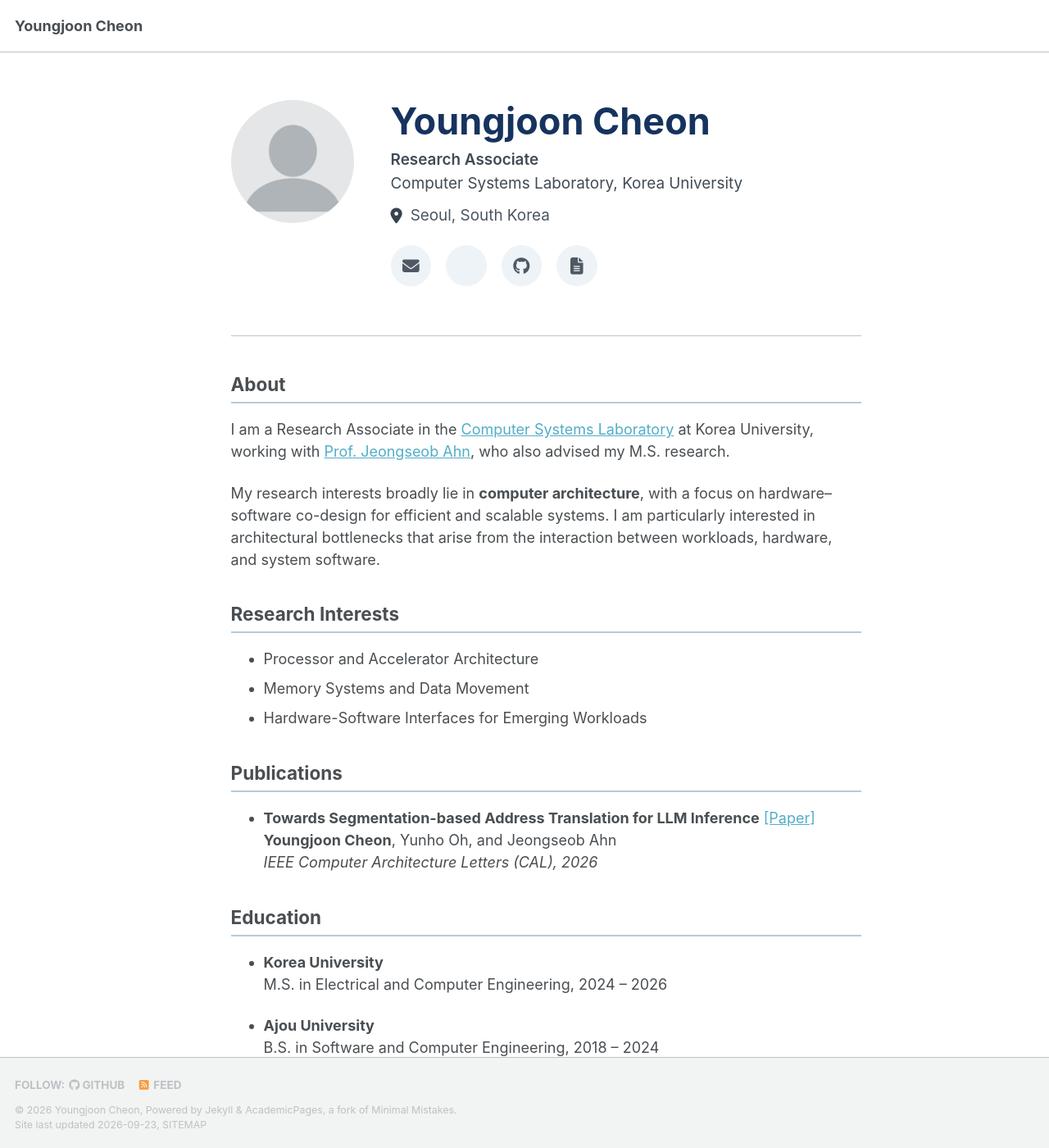
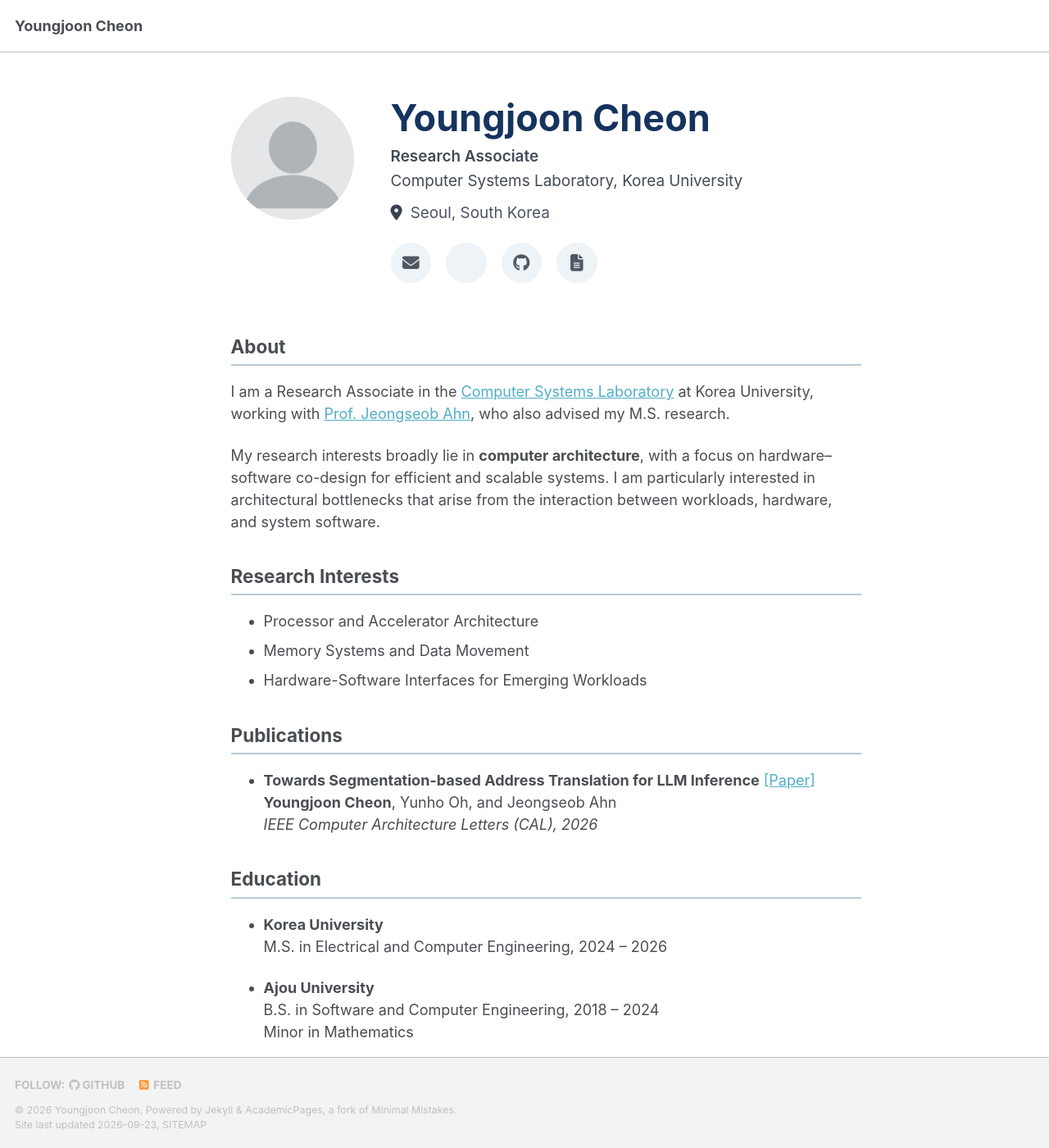
Before and after one commit to cheonyj7/cheonyj7.github.io, a Jekyll site: the page built from _pages/about.md, in a window 1280 px wide and 1400 px high. Shown: the whole window at 82% size. Built offline with Jekyll 4.4.1, drawn with Linux system fonts in a browser that asks for light colours; a style sheet for code colours, icons or effects is not loaded.

Commit message:
Remove redundant borderline

```diff
--- a/assets/css/main.scss
+++ b/assets/css/main.scss
@@ -113,17 +113,11 @@
   display: flex;
   align-items: flex-start;
   gap: 2.5rem;
-  margin: 0.5rem 0 2.5rem;
-  padding-bottom: 2rem;
-  border-bottom: 1px solid #bcc7cf;
-}
 
-.home-hero__photo img {
-  width: 180px;
-  height: 180px;
-  object-fit: cover;
-  border-radius: 50%;
-  display: block;
+  margin: 0.3rem 0 1.3rem;
+  padding-bottom: 0;
+
+  border-bottom: none;
 }
 
 .home-hero__content {
```
